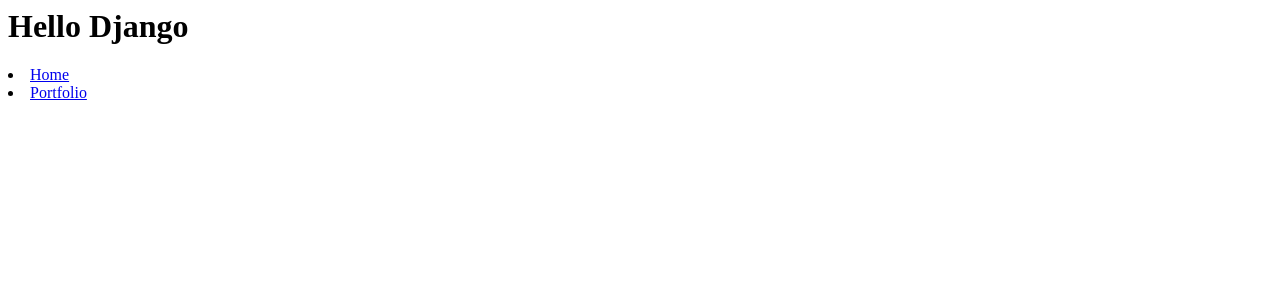
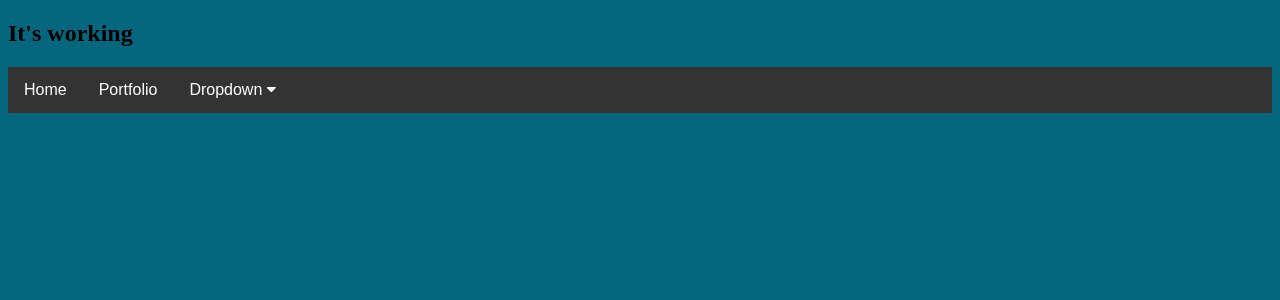
Before and after one commit to Momothebowler/testsite, a Django app: template home/templates/index.html in a window 1280 px wide. Shown: the top 300 px of the page. Run offline with Django 3.2, Linux system fonts and the light colour scheme; the template is opened without the code that fills it, so the values that code supplies are empty.

Commit message:
Design Changes
Minor design changes
- Added a nav bar
- Changed background color
- Added css and js for nav bar in both apps
- Change to covariance table over correlation

```diff
--- /dev/null
+++ b/home/static/dropdown.js
@@ -0,0 +1,16 @@
+
+/* When the user clicks on the button,
+toggle between hiding and showing the dropdown content */
+function drop() {
+    document.getElementById("myDropdown").classList.toggle("show");
+}
+
+// Close the dropdown if the user clicks outside of it
+window.onclick = function (e) {
+    if (!e.target.matches('.dropbtn')) {
+        var myDropdown = document.getElementById("myDropdown");
+        if (myDropdown.classList.contains('show')) {
+            myDropdown.classList.remove('show');
+        }
+    }
+}
--- /dev/null
+++ b/home/static/template.css
@@ -0,0 +1,68 @@
+body {
+    background-color: rgb(5, 102, 126);
+}
+
+.navbar {
+    overflow: hidden;
+    background-color: #333;
+    font-family: Arial, Helvetica, sans-serif;
+    margin: 0 auto;
+}
+
+.navbar a {
+    float: left;
+    font-size: 16px;
+    color: white;
+    text-align: center;
+    padding: 14px 16px;
+    text-decoration: none;
+}
+
+.dropdown {
+    float: left;
+    overflow: hidden;
+}
+
+.dropdown .dropbtn {
+    cursor: pointer;
+    font-size: 16px;
+    border: none;
+    outline: none;
+    color: white;
+    padding: 14px 16px;
+    background-color: inherit;
+    font-family: inherit;
+    margin: 0;
+}
+
+.navbar a:hover,
+.dropdown:hover .dropbtn,
+.dropbtn:focus {
+    background-color: red;
+}
+
+.dropdown-content {
+    display: none;
+    position: absolute;
+    background-color: #f9f9f9;
+    min-width: 160px;
+    box-shadow: 0px 8px 16px 0px rgba(0, 0, 0, 0.2);
+    z-index: 1;
+}
+
+.dropdown-content a {
+    float: none;
+    color: black;
+    padding: 12px 16px;
+    text-decoration: none;
+    display: block;
+    text-align: left;
+}
+
+.dropdown-content a:hover {
+    background-color: #ddd;
+}
+
+.show {
+    display: block;
+}
--- a/home/templates/index.html
+++ b/home/templates/index.html
@@ -1,3 +1,33 @@
-<h1> Hello Django </h1>
-<li><a href="{% url 'home:home' %}">Home</a></li>
-<li><a href="{% url 'portfolio:portfolio' %}">Portfolio</a></li>
+{% load static %}
+<!DOCTYPE html>
+<html>
+
+<head>
+    <title>Home</title>
+    <meta name="viewport" content="width=device-width, initial-scale=1">
+    <link rel="stylesheet" href="https://cdnjs.cloudflare.com/ajax/libs/font-awesome/4.7.0/css/font-awesome.min.css">
+    <link rel="stylesheet" href="{% static 'template.css' %}" />
+    <script src="{% static 'dropdown.js' %}"></script>
+</head>
+
+
+<body>
+    <h2> It's working</h2>
+    <div class="navbar" style="width: 100%; margin: 0 auto;">
+        <a href="{% url 'home:home' %}">Home</a>
+        <a href="{% url 'portfolio:portfolio' %}">Portfolio</a>
+        <div class="dropdown">
+            <button class="dropbtn" onclick="drop()">Dropdown
+                <i class="fa fa-caret-down"></i>
+            </button>
+            <div class="dropdown-content" id="myDropdown">
+                <a href="#">Link 1</a>
+                <a href="#">Link 2</a>
+                <a href="#">Link 3</a>
+            </div>
+        </div>
+    </div>
+
+</body>
+
+</html>
--- a/portfolio/functions/funcs.py
+++ b/portfolio/functions/funcs.py
@@ -79,6 +79,7 @@ def get_covar(tickers):
 
     df2 = df.T
     df = df2.dot(df)
+    print(df / (len(df) - 1))
     return df / (len(df) - 1)
 
 
--- a/requirements.txt
+++ b/requirements.txt
@@ -17,3 +17,4 @@ sqlparse==0.4.3
 tzdata==2022.6
 urllib3==1.26.12
 yfinance==0.1.85
+Jinja2==3.1.2
```
Also changed, not shown: portfolio/static/dropdown.js (added, +16 -0 lines), portfolio/static/template.css (added, +68 -0 lines), portfolio/templates/port.html (+26 -5 lines), portfolio/views.py (+8 -3 lines).
